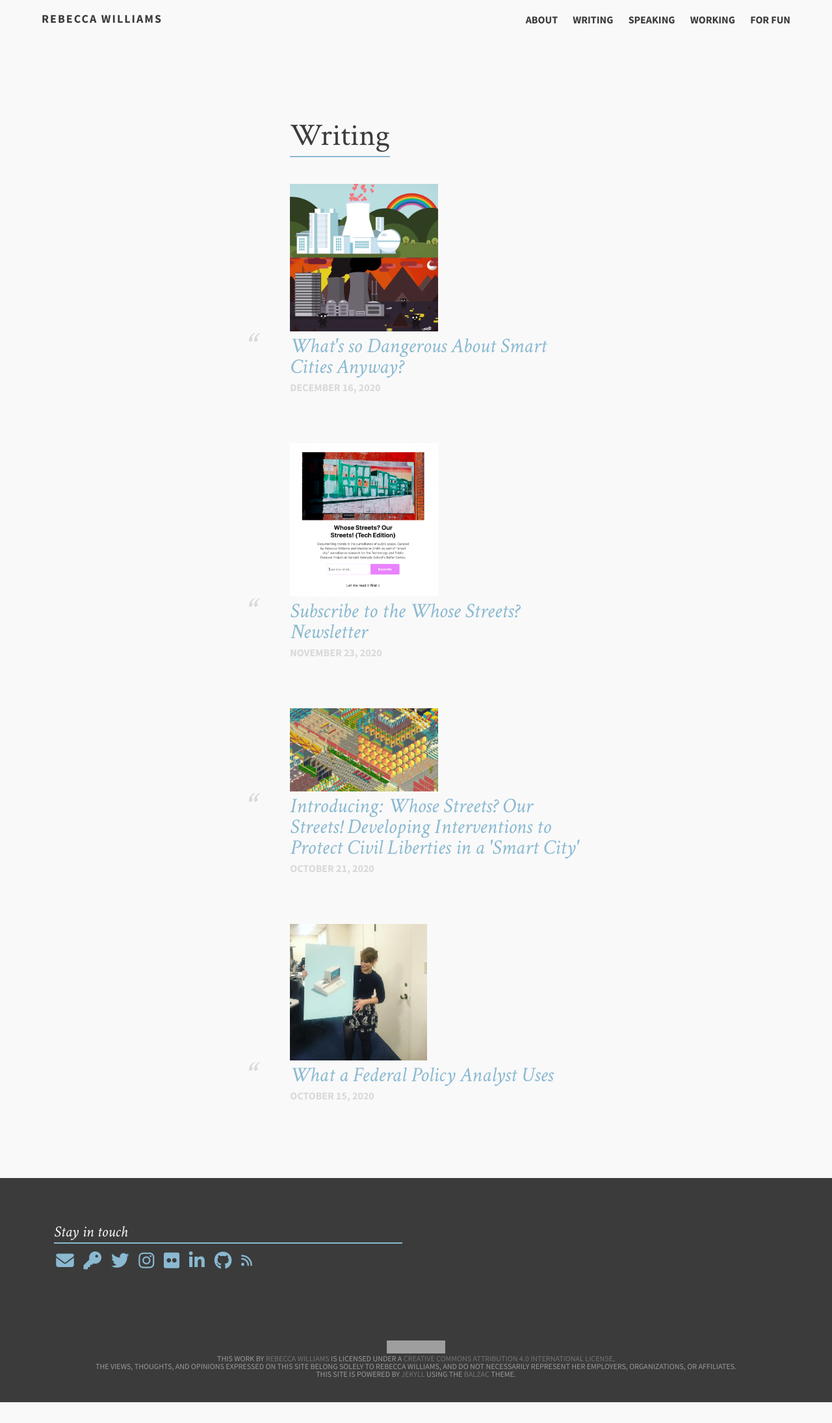
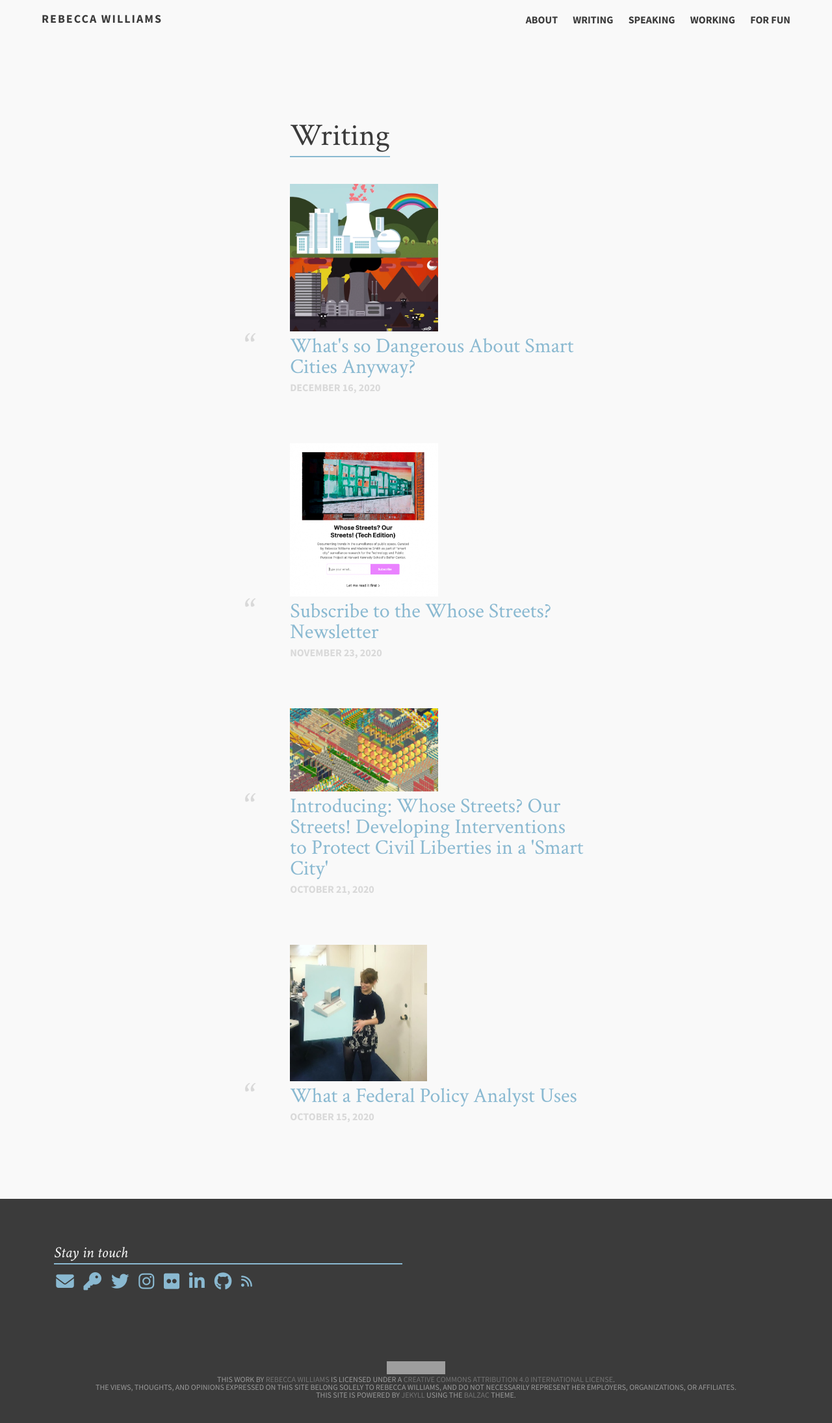
Before and after one commit to rebeccawilliams/rebeccawilliams.us, a Jekyll site: the page built from writing.md, in a window 1280 px wide. Shown: the whole page at 65% size. Built offline with Jekyll 4.4.1, drawn with Linux system fonts in a browser that asks for light colours; nearby versions of some CDN libraries; before the commit the page ends 2158 px from its top, so only the background shows below that; grey boxes are pictures that could not be loaded.

Commit message:
Update module.html

```diff
--- a/_includes/module.html
+++ b/_includes/module.html
@@ -4,7 +4,7 @@
     padding-right: 10px;">
   </div>
   <div>
-    <h1 align= right;><a href="{{ site.url }}{{ post.url }}">{{ post.title }}</a></h1>
+    <a href="{{ site.url }}{{ post.url }}">{{ post.title }}</a>
     <p class="date"><time datetime="{{ post.date | date_to_xmlschema }}" itemprop="datePublished">{{ post.date | date: "%B %d, %Y" }}</time></p>
   </div>
 </div>
```
